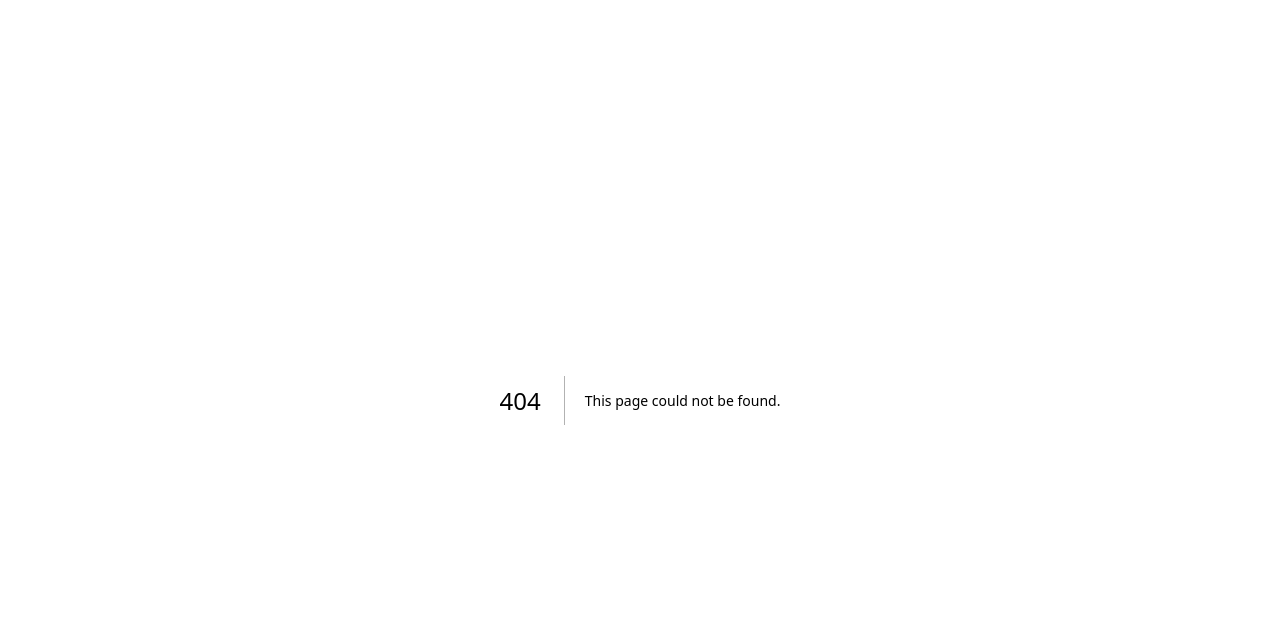
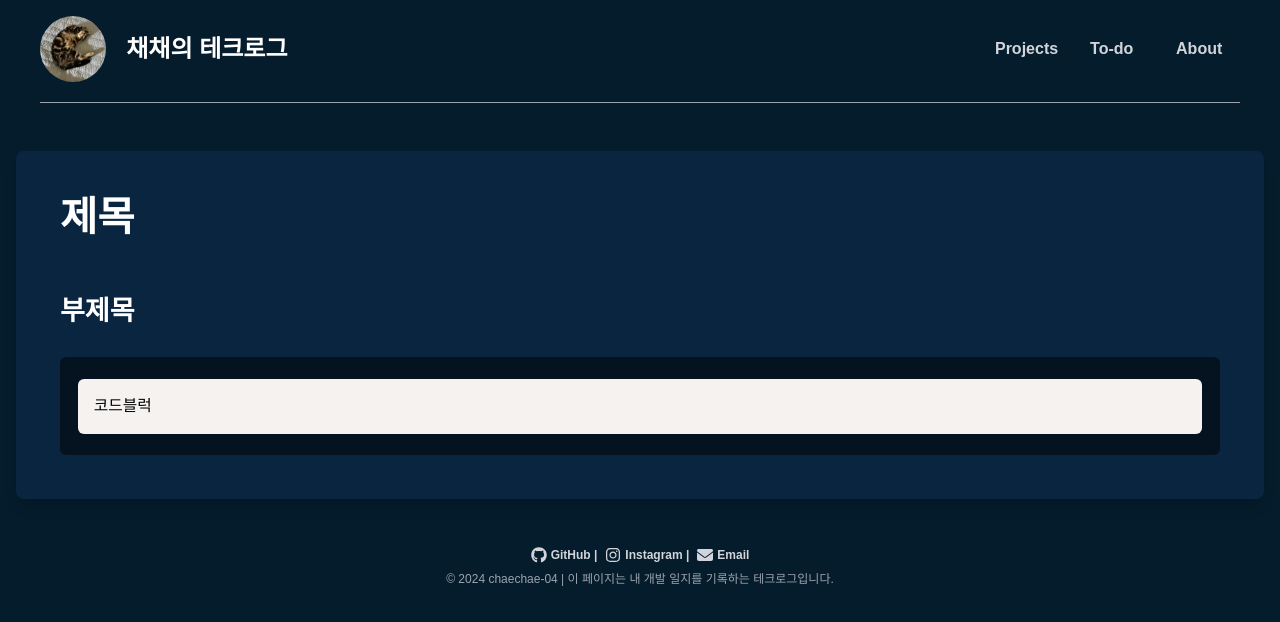
Before and after one commit to chaechae-04/chaechae, a Next.js app: page /pages/posts/20241212-1 in a window 1280 px wide. Before the commit this address had no page. Shown: the top 622 px of the page. Built offline with nearby package versions, Linux system fonts and the light colour scheme; no server answers.

Commit message:
move : folder, file organize

```diff
--- a/app/components/Header.tsx
+++ b/app/components/Header.tsx
@@ -28,9 +28,9 @@ export default function Header() {
                         <p className="ml-5 text-white text-xl sm:text-2xl font-bold my-auto">채채의 테크로그</p>
                     </Link>
                     <div className="hidden sm:flex gap-4 text-gray-300 pr-10 flex-row">
-                        <Link href="/pages/projects" className="hover:text-white px-2 text-sm sm:text-base w-[50%] font-bold">Projects</Link>
-                        <Link href="/pages/todo" className="hover:text-white px-2 text-sm sm:text-base w-[50%] font-bold">To-do</Link>
-                        <Link href="/pages/about" className="hover:text-white px-2 text-sm sm:text-base w-[15%] font-bold">About</Link>
+                        <Link href="/pages/headerTab/projects" className="hover:text-white px-2 text-sm sm:text-base w-[50%] font-bold">Projects</Link>
+                        <Link href="/pages/headerTab/todo" className="hover:text-white px-2 text-sm sm:text-base w-[50%] font-bold">To-do</Link>
+                        <Link href="/pages/headerTab/about" className="hover:text-white px-2 text-sm sm:text-base w-[15%] font-bold">About</Link>
                     </div>
                     <button onClick={toggleMenu} className="flex sm:hidden text-gray-300">
                         <FontAwesomeIcon icon={faBars} className="text-white h-6 w-6" />
--- a/app/page.tsx
+++ b/app/page.tsx
@@ -98,7 +98,7 @@ export default function Home() {
               {currentPosts.length > 0 ? (
               currentPosts.map((post) => (
                 <article key={post.id} className="bg-[#0A2540] p-4 md:p-6 lg:p-8 rounded-lg hover:bg-[#123456] transition-colors border-gray-800 border-b border-r shadow-2xl">
-                  <Link href={`/posts/${post.id}`}>
+                  <Link href={`/pages/posts/${post.id}`}>
                     <h2 className="text-white text-lg md:text-xl lg:text-2xl font-bold mb-2">{post.title}</h2>
                     <p className="text-gray-400 text-sm md:text-base mb-4">{post.excerpt}</p>
                     <div className="text-xs md:text-sm text-gray-500">
```
Also changed, not shown: app/pages/headerTab/about/page.tsx (renamed from app/pages/about/page.tsx), app/pages/headerTab/projects/page.tsx (renamed from app/pages/projects/page.tsx), app/pages/headerTab/todo/page.tsx (renamed from app/pages/todo/page.tsx), app/pages/posts/[id]/page.tsx (renamed from app/posts/[id]/page.tsx).
